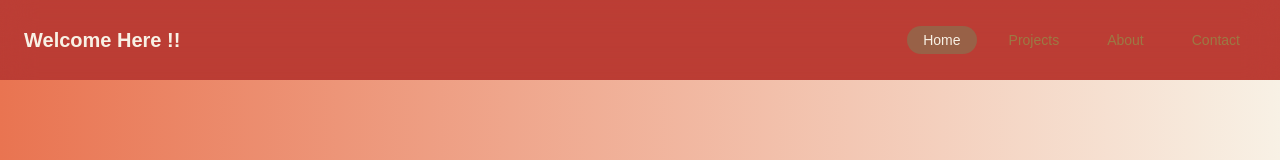
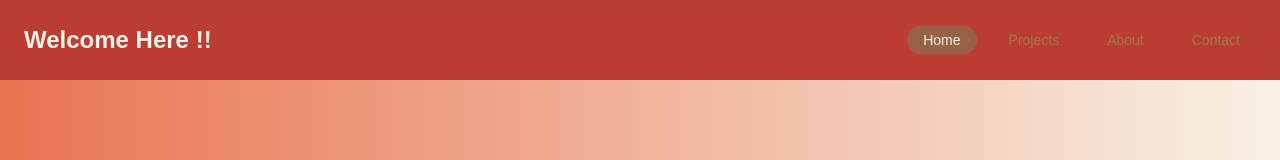
Before and after one commit to ur-star/next-portfolio, a Next.js app: page / in a window 1280 px wide. Shown: the top 160 px of the page. Built offline with nearby package versions, Linux system fonts and the light colour scheme; a web font is replaced by a local one.

Commit message:
welcome text size change

```diff
--- a/src/app/page.js
+++ b/src/app/page.js
@@ -89,7 +89,7 @@
       {/* Navigation */}
       <nav className="p-4 md:p-6 fixed top-0 left-0 w-full z-50 bg-opacity-25 backdrop-blur-lg">
       <div className="flex justify-between items-center">
-    <div className="text-xl font-semibold text-[#F8F1E5]">
+    <div className="text-2xl font-semibold text-[#F8F1E5]">
       Welcome Here !!
     </div>
     {/* Desktop Navigation */}
```
